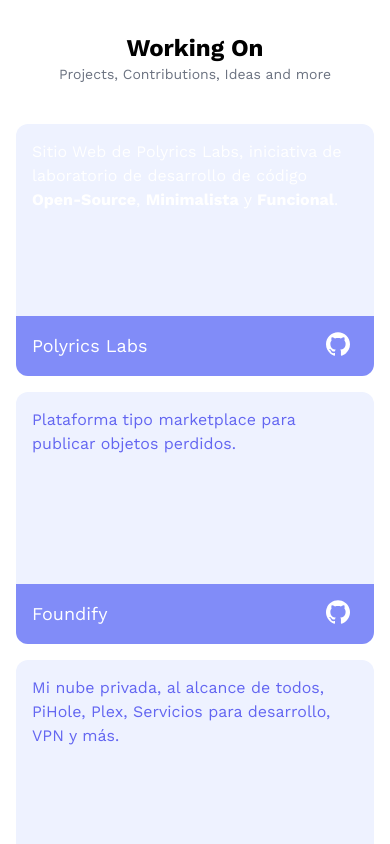
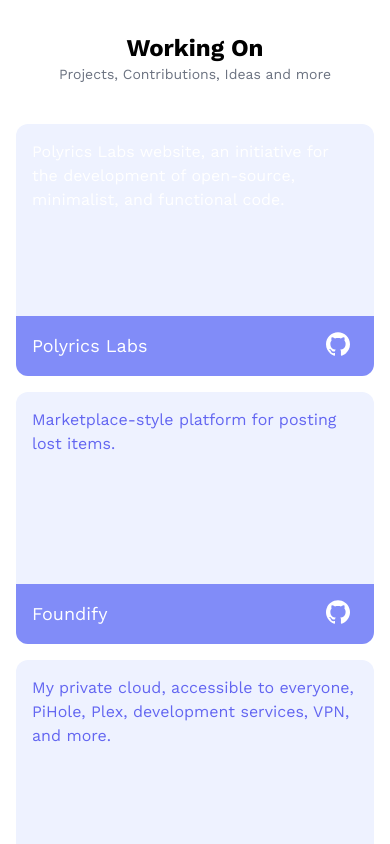
Before and after one commit to kevocde/kevin-polyrics-dev, a Nuxt app: page / in a window 390 px wide. Shown: the part 1680-2524 px from the top of the page. Built offline with nearby package versions, Linux system fonts and the light colour scheme; grey boxes are pictures that could not be loaded; some icons are missing.

Commit message:
feat: responsive improvement and elements fix

```diff
--- a/app.vue
+++ b/app.vue
@@ -2,7 +2,7 @@
   <SectionsMainNav></SectionsMainNav>
   <SectionsProfile id="profile"></SectionsProfile>
   <SectionsResume id="resume"></SectionsResume>
-  <SectionsWorkingOn id="workingon"></SectionsWorkingOn>
+  <SectionsWorkingOn id="workingon" :projects="projects"></SectionsWorkingOn>
   <SectionsExperiencie id="workexperience" :experiencies="experienices"></SectionsExperiencie>
   <SectionsContact id="contact"></SectionsContact>
   <SectionsFooter id="footer"></SectionsFooter>
@@ -35,4 +35,28 @@
       description: 'Lorem Ipsum ....'
     },
   ];
+
+  const projects = [
+    {
+      title: 'Polyrics Labs',
+      description: 'Polyrics Labs website, an initiative for the development of open-source, minimalist, and functional code.',
+      coverImg: 'https://t2.genius.com/unsafe/344x344/https%3A%2F%2Fimages.genius.com%2Fb7aef36663862fcbb0ad08b9e3bf05a3.640x640x1.jpg',
+      github: 'https://github.com/polyrico/Polyrics-Labs',
+      website: 'https://polyrics.dev',
+    },
+    {
+      title: 'Foundify',
+      description: 'Marketplace-style platform for posting lost items.',
+      github: 'https://github.com/orgs/Polyrics-Labs/repositories',
+      website: 'https://foundify.polyrics.dev',
+    },
+    {
+      title: 'My Home Cloud',
+      description: 'My private cloud, accessible to everyone, PiHole, Plex, development services, VPN, and more.',
+    },
+    {
+      title: 'CloudShare',
+      description: 'Infinite cloud space, connecting all cloud service APIs to expand cloud space.',
+    },
+  ];
 </script>
--- a/components/sections/MainNav.vue
+++ b/components/sections/MainNav.vue
@@ -6,7 +6,7 @@
         <ul class="nav__links text-end" :class="{'hidden': !mobileMenuShow}">
           <li class="links__item"><a href="#resume" class="block px-4 py-2 cursor-pointer">Resume</a></li>
           <li class="links__item"><a href="#workingon" class="block px-4 py-2 cursor-pointer">Working On</a></li>
-          <li class="links__item"><a href="#reviews" class="block px-4 py-2 cursor-pointer">Reviews</a></li>
+          <li class="links__item"><a href="#workexperience" class="block px-4 py-2 cursor-pointer">Experience</a></li>
           <li class="links__item"><a href="#contact" class="block px-4 py-2 cursor-pointer">Contact Me</a></li>
         </ul>
         <a href="#" class="nav__toggle p-4 text-2xl leading-[0] block absolute right-0 top-0" @click="toggleMobileMenu">
@@ -21,7 +21,7 @@
         <ul class="nav__links text-end flex">
           <li class="links__item"><a href="#resume" class="block p-4 cursor-pointer underline underline-offset-2">Resume</a></li>
           <li class="links__item"><a href="#workingon" class="block p-4 cursor-pointer underline underline-offset-2">Working On</a></li>
-          <li class="links__item"><a href="#reviews" class="block p-4 cursor-pointer underline underline-offset-2">Reviews</a></li>
+          <li class="links__item"><a href="#workexperience" class="block p-4 cursor-pointer underline underline-offset-2">Experience</a></li>
           <li class="links__item"><a href="#contact" class="block p-4 cursor-pointer underline underline-offset-2">Contact Me</a></li>
         </ul>
       </div>
--- a/components/sections/WorkingOn.vue
+++ b/components/sections/WorkingOn.vue
@@ -11,29 +11,12 @@
 </template>
 
 <script lang="ts" setup>
-  const projects = [
-    {
-      title: 'Polyrics Labs',
-      description: 'Sitio Web de Polyrics Labs, iniciativa de laboratorio de desarrollo de código <strong>Open-Source</strong>, <strong>Minimalista</strong> y <strong>Funcional</strong>.',
-      coverImg: 'https://t2.genius.com/unsafe/344x344/https%3A%2F%2Fimages.genius.com%2Fb7aef36663862fcbb0ad08b9e3bf05a3.640x640x1.jpg',
-      github: 'https://github.com/polyrico/Polyrics-Labs',
-      website: 'https://polyrics.dev',
-    },
-    {
-      title: 'Foundify',
-      description: 'Plataforma tipo marketplace para publicar objetos perdidos.',
-      github: 'https://github.com/orgs/Polyrics-Labs/repositories',
-      website: 'https://foundify.polyrics.dev',
-    },
-    {
-      title: 'My Home Cloud',
-      description: 'Mi nube privada, al alcance de todos, PiHole, Plex, Servicios para desarrollo, VPN y más.',
-    },
-    {
-      title: 'CloudShare',
-      description: 'Espacio en la nube infinito, uniendo todas las APIs de servicios Cloud para expandir el espacio en la nube.',
-    },
-  ];
+  import type { ProjectDto } from '~/typos/ProjectDto';
+
+  defineProps({
+    projects: { type: Array<ProjectDto>, required: true }
+  });
+
 </script>
 
 <style>
--- /dev/null
+++ b/typos/ProjectDto.ts
@@ -0,0 +1,7 @@
+export interface ProjectDto {
+  title: String
+  description: String
+  coverImg: String
+  github: String
+  website: String
+}
```
